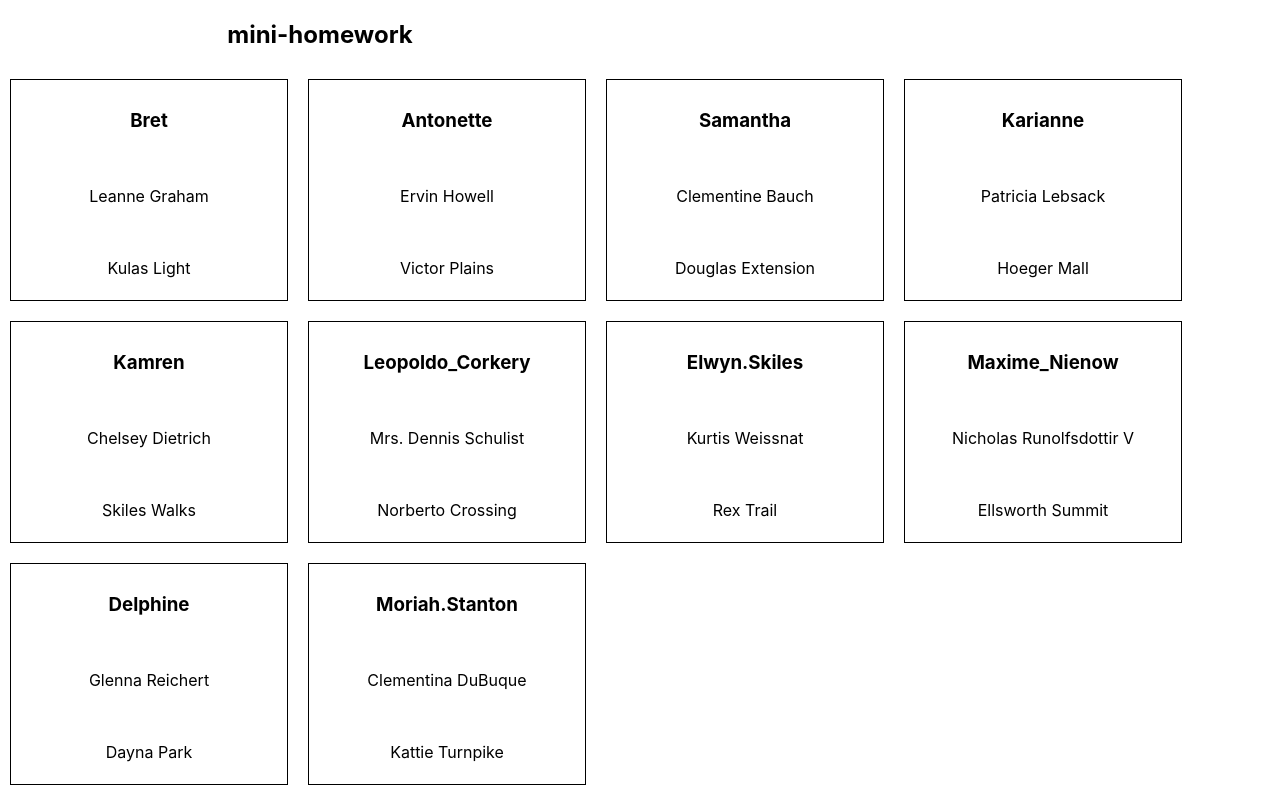
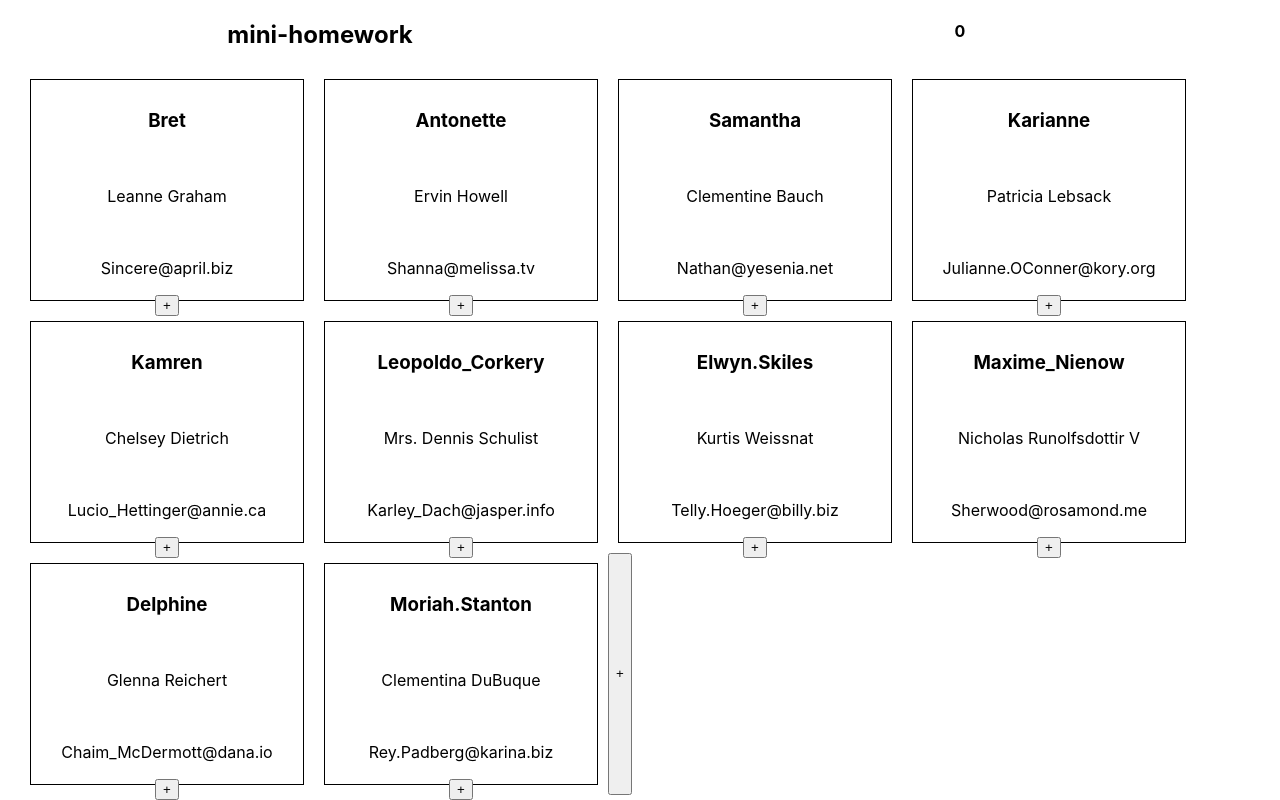
Before and after one commit to skorobahatko/project-0.1, a React (Create React App) app: page / in a window 1280 px wide. Built offline with nearby package versions, Linux system fonts and the light colour scheme.

Commit message:
changed some things added button to usersList

```diff
--- a/src/components/app/App.js
+++ b/src/components/app/App.js
@@ -1,19 +1,38 @@
-import React from 'react';
+import React, {Component} from 'react';
 import './App.css';
 import {UsersDropList} from '../users-droplist/UsersDropList';
 import {users} from "../../json-placeholder/UsersConstants";
 import {Header} from "../header/Header";
 
 
-function App() {
+class App extends Component {
+    constructor(props) {
+        super(props);
 
 
-  return (
-    <div className="App">
-      <Header/>
-      <UsersDropList users={users} />
-    </div>
-  );
+        this.state = {
+            count: 0
+        }
+        this.updateCounter = this.updateCounter.bind();
+    }
+
+    updateCounter = (value) => {
+        let valueOfCount = this.state.count;
+        valueOfCount += value;
+        this.setState( {
+            count: valueOfCount
+        })
+    };
+
+
+    render() {
+
+
+        return (<div className="App">
+                <Header count={this.state.count}/>
+                <UsersDropList users={users} updateData={this.updateCounter}/>
+            </div>);
+    }
 }
 
 export default App;
--- a/src/components/header/Header.js
+++ b/src/components/header/Header.js
@@ -2,8 +2,6 @@ import React from "react";
 import './Header.scss';
 
 export function Header (props) {
-    const {} = props;
-
     return (
         <div className='container-fluid header-site'>
             <div className='children logo'>
@@ -13,7 +11,7 @@ export function Header (props) {
             </div>
             <div className='children counter'>
                 <div>
-                    {/*<Counter/>*/}
+                    <h4>{props.count}</h4>
                 </div>
             </div>
         </div>
--- a/src/components/userPost/UserPost.js
+++ b/src/components/userPost/UserPost.js
@@ -2,17 +2,24 @@ import React from "react";
 import './UserPost.scss';
 
 export function UserPost (props) {
-    const {usr} = props;
+    const {usr, updateDate} = props;
+
+// let update = () => {
+//     console.log ('ok');
+//     updateDate(1);
+// };
 
     return (
-        <div className='user-post d-flex align-items-center' id={usr.id}>
+        <div className='user-post d-flex align-items-center' id={usr.key}>
             <label htmlFor="post">
                 <h3>{usr.username}</h3>
                 <br/>
                 <p>{usr.name}</p>
                 <br/>
-                <p>{usr.address.street}</p>
+                <p>{usr.email}</p>
             </label>
+            <button className='btn btn-primary'>+</button>
+            {/*<button></button>*/}
         </div>
     )
 
--- a/src/components/users-droplist/UserDropList.scss
+++ b/src/components/users-droplist/UserDropList.scss
@@ -2,4 +2,6 @@
   display: flex;
   flex-wrap: wrap;
   flex-direction: row;
+  justify-content: flex-start;
+  margin-left: 20px;
 }
--- a/src/components/users-droplist/UsersDropList.js
+++ b/src/components/users-droplist/UsersDropList.js
@@ -6,11 +6,21 @@ export class UsersDropList extends Component {
     constructor(props) {
         super (props);
 
+        this.state = {
+            count: 1
+        }
     }
 
+    // Count = (value) => {
+    //     let valueOfCount = this.state.count;
+    //     valueOfCount += value;
+    //     this.setState({
+    //         count: valueOfCount
+    //   })
+    // };
 
     render() {
-        const {users} = this.props;
+        const {users, updateData} = this.props;
 
         return (
             <div className='d-flex w-100 h-100 flex-wrap users-droplist'>
@@ -18,9 +28,14 @@ export class UsersDropList extends Component {
             {
                 users.map((user) => {
                     return(
-                    <UserPost usr={user} key={user.id}/>)
+                    <UserPost usr={user} key={user.id}/>
+                    )
                 })
             }
+            <button onClick={() => {
+                console.log (this.state.count);
+                this.props.updateData(this.state.count);
+            }}>+</button>
             </div>
         );
     }
```
Also changed, not shown: src/components/counter/Counter.js (added, +8 -0 lines).
